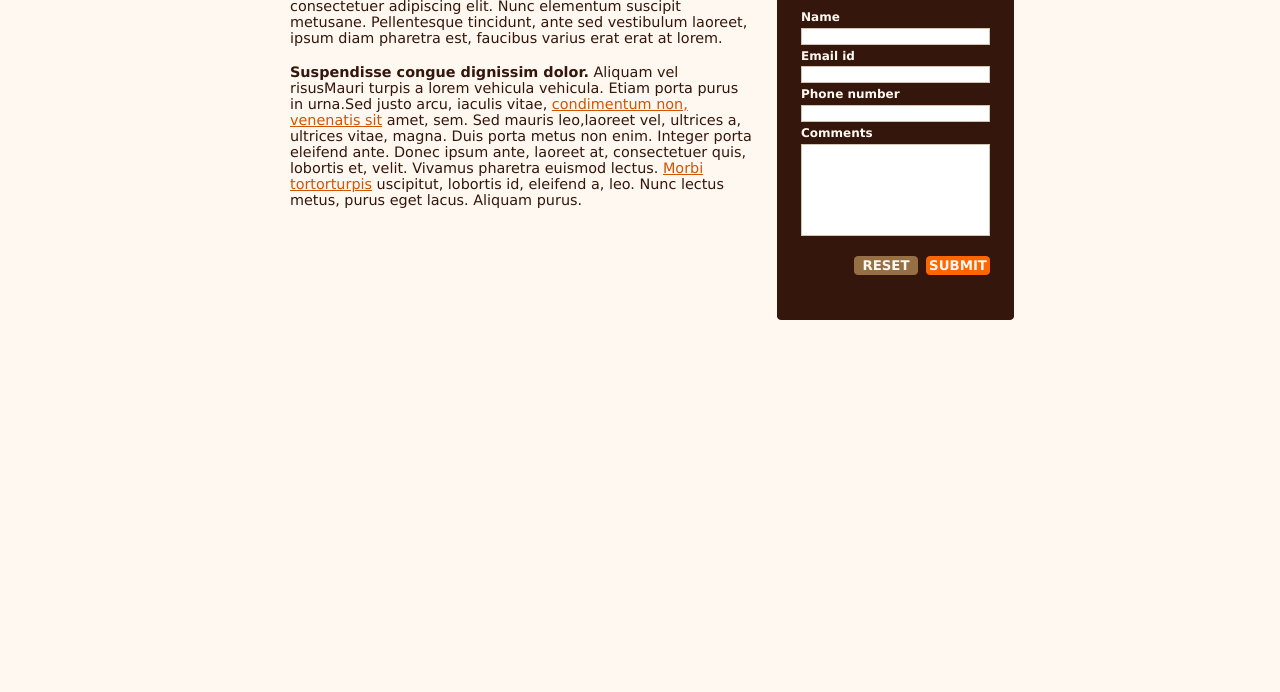
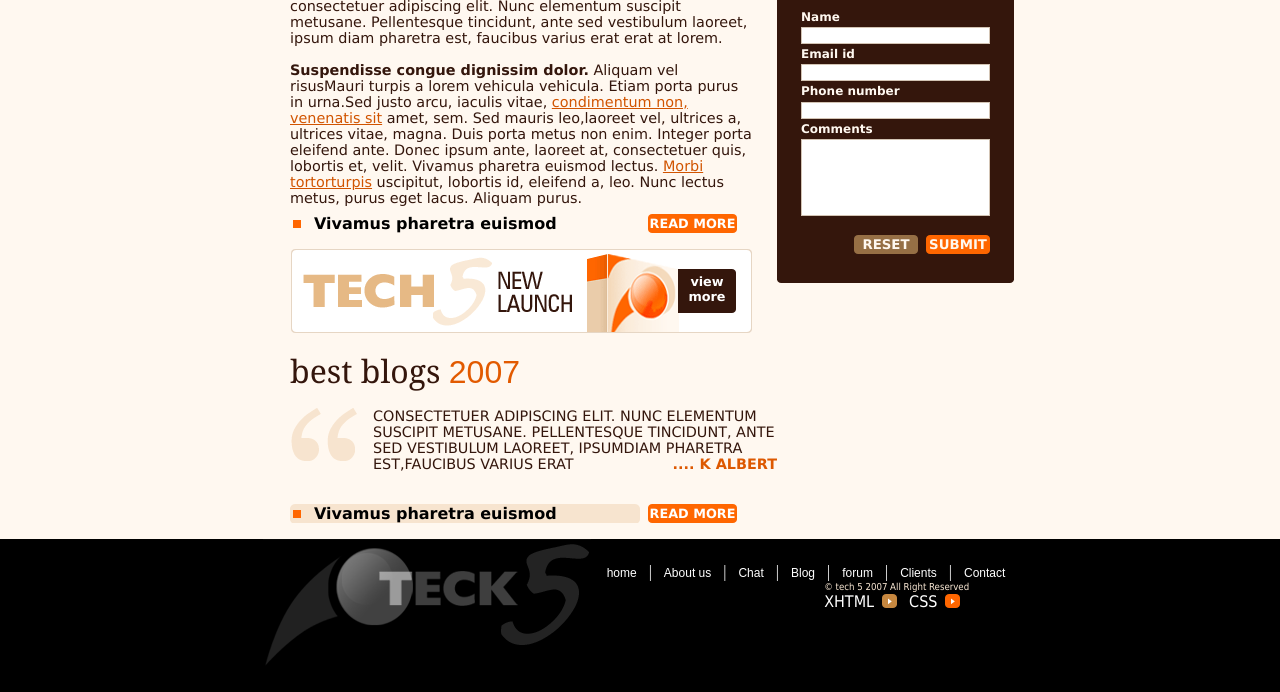
Before and after one commit to aLxMMiu/template-replication-2, a plain HTML site: page index.html in a window 1280 px wide. Shown: the part 489-1181 px from the top of the page. Before the commit the page ends 809 px from the top, so only its background shows below. Drawn offline with Linux system fonts and the light colour scheme.

Commit message:
Added footer section. Started styling footer contents

```diff
--- a/index.html
+++ b/index.html
@@ -86,10 +86,10 @@
   </header>
   <main>
     <section class="main__content__col__left">
-      <article class="main__content__article__we__are__the__future">
+      <article class="main__content__blog__article">
         <h2>we are the <span>future</span></h2>
         <p>consectetuer adipiscing elit. Nunc elementum suscipit metusane. Pellentesque tincidunt, ante sed vestibulum
-          laoreet, ipsum diam pharetra est, faucibus varius erat erat at lorem.</p><br />
+          laoreet, ipsum diam pharetra est, faucibus varius erat erat at lorem.</p>
         <p><span>Suspendisse congue dignissim dolor.</span> Aliquam vel risusMauri turpis a lorem vehicula vehicula.
           Etiam
           porta purus in urna.Sed justo arcu, iaculis vitae, <a href="#">condimentum non, venenatis sit</a> amet, sem.
@@ -100,6 +100,25 @@
             href="#">Morbi tortorturpis</a> uscipitut, lobortis id, eleifend a, leo. Nunc lectus metus, purus eget
           lacus.
           Aliquam purus.</p>
+        <div class="article__separator">
+          <h4>Vivamus pharetra euismod</h4>
+          <a href="#">READ MORE</a>
+        </div>
+      </article>
+      <article class="main__content__banner">
+        <a href="#">view more</a>
+      </article>
+      <article class="main__content__blog__article">
+        <h2>best blogs <span>2007</span></h2>
+        <div class="quote">
+          <img src="/images/inverted_comma.gif" alt="" />
+          <p>consectetuer adipiscing elit. Nunc elementum suscipit metusane. Pellentesque tincidunt, ante sed vestibulum
+            laoreet, ipsumdiam pharetra est,faucibus varius erat <span>.... k albert</span></p>
+        </div>
+        <div class="article__separator">
+          <h4>Vivamus pharetra euismod</h4>
+          <a href="#">READ MORE</a>
+        </div>
       </article>
     </section>
     <section class="main__content__col__right">
@@ -116,7 +135,7 @@
             <label for="phone__number">Phone number</label>
             <input type="text" id="phone__number">
             <label for="comments">Comments</label>
-            <textarea id="comments" name="comments" rows="6"></textarea>
+            <textarea id="comments" name="comments" rows="5"></textarea>
             <div class="contact__form__button__container"><button type="reset" form="contact__form"
                 value="RESET">RESET</button>
               <button type="submit" form="contact__form" value="SUBMIT">SUBMIT</button>
@@ -126,6 +145,34 @@
       </div>
     </section>
   </main>
+  <footer>
+    <div class="footer__logo"></div>
+    <nav class="footer__nav">
+      <ul>
+        <li><a href="#">home</a></li>
+        <li><a href="#">About us</a></li>
+        <li><a href="#">Chat</a></li>
+        <li><a href="#">Blog</a></li>
+        <li><a href="#">forum</a></li>
+        <li><a href="#">Clients</a></li>
+        <li><a href="#">Contact</a></li>
+      </ul>
+      <div class="footer__details__container">
+        <h5>© tech 5 2007 All Right Reserved</h5>
+        <div class="footer__icon__container">
+          <div>
+            <p>XHTML</p>
+            <img src="/images/xhtml_icon_list.gif" alt="">
+          </div>
+          <div>
+            <p>CSS</p>
+            <img src="/images/css_icon_list.gif" alt="">
+          </div>
+        </div>
+        <p><span>Designed by :</span> Template world</p>
+      </div>
+    </nav>
+  </footer>
 </body>
 
 </html>
--- a/style.css
+++ b/style.css
@@ -176,6 +176,8 @@ button:hover {
   gap: 1rem;
 }
 
+/* //////////// SEARCH FORM ///////////// */
+
 .search__container {
   width: 236px;
   height: 109px;
@@ -241,6 +243,8 @@ button:hover {
   width: 40px;
   background-image: url("/images/go_btn_bg.gif");
 }
+
+/* ///////////// LOGIN FORM /////////////// */
 
 .login__container {
   min-height: 217px;
@@ -322,7 +326,7 @@ button:hover {
 .first__word__accent {
   color: var(--clr-accent-300);
 }
-
+/* //////// MAIN CONTENT CONTAINER //////// */
 main {
   display: flex;
   flex-direction: row;
@@ -331,36 +335,140 @@ main {
   margin-top: 1.5rem;
 }
 
+/* /////// MAIN CONTENT COLUMN LEFT /////// */
+
 .main__content__col__left {
-  padding: 0 1.5rem 1.5rem;
+  display: flex;
+  flex-direction: column;
+  align-items: center;
   max-width: 511px;
 }
 
-.main__content__article__we__are__the__future h2 {
+.main__content__blog__article:first-of-type {
+}
+.main__content__blog__article h2 {
   color: var(--clr-primary-600);
   font-size: 2rem;
   font-weight: normal;
   font-family: var(--fnt-h-primary);
   margin-bottom: 1rem;
+  padding: 0 1.5rem;
 }
 
-.main__content__article__we__are__the__future h2 > span {
+.main__content__blog__article h2 > span {
   color: #e25a00;
 }
 
-.main__content__article__we__are__the__future p {
+.main__content__blog__article p {
+  padding: 0 1.5rem;
   color: var(--clr-primary-600);
   font-size: 0.9rem;
   font-family: var(--fnt-btn-primary);
+  margin-bottom: 1rem;
 }
 
-.main__content__article__we__are__the__future p > span {
+.main__content__blog__article p:last-of-type {
+  margin-bottom: 0.5rem;
+}
+
+.main__content__blog__article p > span {
   font-weight: bold;
 }
 
-.main__content__article__we__are__the__future p > a {
+.main__content__blog__article p > a {
   color: #d15401;
 }
+
+.article__separator {
+  margin-left: 1.5rem;
+  background-image: url("/images/blog_small_bg_clear.png");
+  background-repeat: no-repeat;
+  margin-bottom: 1rem;
+}
+
+.article__separator * {
+  display: inline-block;
+  width: auto;
+}
+
+.article__separator h4 {
+  margin-left: 1.5rem;
+  font-family: var(--fnt-btn-primary);
+  font-weight: bold;
+}
+
+.article__separator a {
+  float: right;
+  margin-right: 2.5rem;
+  text-decoration: none;
+  width: 89px;
+  line-height: 19px;
+  text-align: center;
+  background-image: url("/images/read_bg.gif");
+  color: white;
+  font-weight: bold;
+  font-family: var(--fnt-btn-primary);
+  font-size: 0.8rem;
+}
+
+.quote {
+  padding-left: 1.5rem;
+  margin-bottom: 2rem;
+}
+
+.main__content__blog__article:last-of-type .article__separator {
+  background-image: url("/images/blog_small_bg.gif");
+}
+.main__content__blog__article:last-of-type h2 > span {
+  font-family: Arial, Helvetica, sans-serif;
+}
+
+.quote p {
+  display: block;
+  text-transform: uppercase;
+  padding-right: 0;
+}
+
+.quote p > span {
+  float: right;
+  color: #dd5800;
+}
+
+.quote img {
+  margin-right: 1rem;
+  float: left;
+  clear: both;
+}
+
+/* //////// MAIN CONTENT BANNER //////// */
+
+.main__content__banner {
+  width: 461px;
+  display: flex;
+  justify-content: end;
+  align-items: center;
+  height: 84px;
+  background-image: url("/images/launch_bg.gif");
+  background-repeat: no-repeat;
+  margin-bottom: 1rem;
+}
+
+.main__content__banner a {
+  display: inline-block;
+  background-image: url("/images/view_bg.gif");
+  width: 58px;
+  height: 44px;
+  color: white;
+  font-family: var(--fnt-btn-primary);
+  font-weight: bold;
+  text-decoration: none;
+  font-size: 0.8rem;
+  text-align: center;
+  margin-right: 1rem;
+  padding: 0.3rem;
+}
+
+/* ////////// CONTACT FORM //////////// */
 
 .contact__container {
   max-height: 380px;
@@ -405,9 +513,8 @@ main {
   flex-direction: column;
   align-items: center;
   background-color: var(--clr-primary-600);
-  height: 100%;
   width: 100%;
-  padding: 1rem 0 2rem;
+  padding: 1rem 0 1rem;
 }
 
 .contact__form__container form {
@@ -415,7 +522,6 @@ main {
   flex-direction: column;
   justify-content: space-around;
   padding: 0.3rem 1.5rem 0.6rem;
-  height: 100%;
   width: 100%;
   gap: 0.2rem;
 }
@@ -442,3 +548,82 @@ main {
 .contact__form__button__container button:last-of-type {
   background-image: url("/images/submit_bg.gif");
 }
+
+/* ////////////// FOOTER SECTION /////////////// */
+
+footer {
+  width: 100vw;
+  height: 153px;
+  background-color: #000000;
+  display: flex;
+  justify-content: center;
+}
+
+.footer__logo {
+  background-image: url("/images/footer_logo.gif");
+  width: 328px;
+  height: 127px;
+}
+
+.footer__nav {
+  margin: 1.5rem 0 1rem 1rem;
+}
+
+.footer__nav ul {
+  list-style: none;
+}
+
+.footer__nav li {
+  float: left;
+  margin-right: 0.75rem;
+}
+
+.footer__nav li::after {
+  content: "|";
+  color: white;
+  padding-left: 0.75rem;
+}
+
+.footer__nav li:last-of-type::after {
+  content: none;
+}
+
+.footer__nav a {
+  color: white;
+  font-family: Arial, Helvetica, sans-serif;
+  font-size: 0.75rem;
+  text-decoration: none;
+}
+
+.footer__nav a:hover {
+  text-decoration: underline;
+}
+
+.footer__details__container {
+  float: right;
+}
+
+.footer__details__container h5 {
+  color: #fcead6;
+  font-size: 0.6rem;
+  font-weight: normal;
+  font-family: Tahoma, sans-serif;
+}
+
+.footer__icon__container {
+  display: flex;
+  gap: 0.75rem;
+}
+
+.footer__icon__container div {
+  width: auto;
+  color: white;
+  display: flex;
+  flex-direction: row;
+  gap: 0.5rem;
+  font-family: Tahoma, sans-serif;
+}
+
+.footer__icon__container div > * {
+  align-self: center;
+}
```
Also changed, not shown: images/blog_small_bg_clear.png (added).
